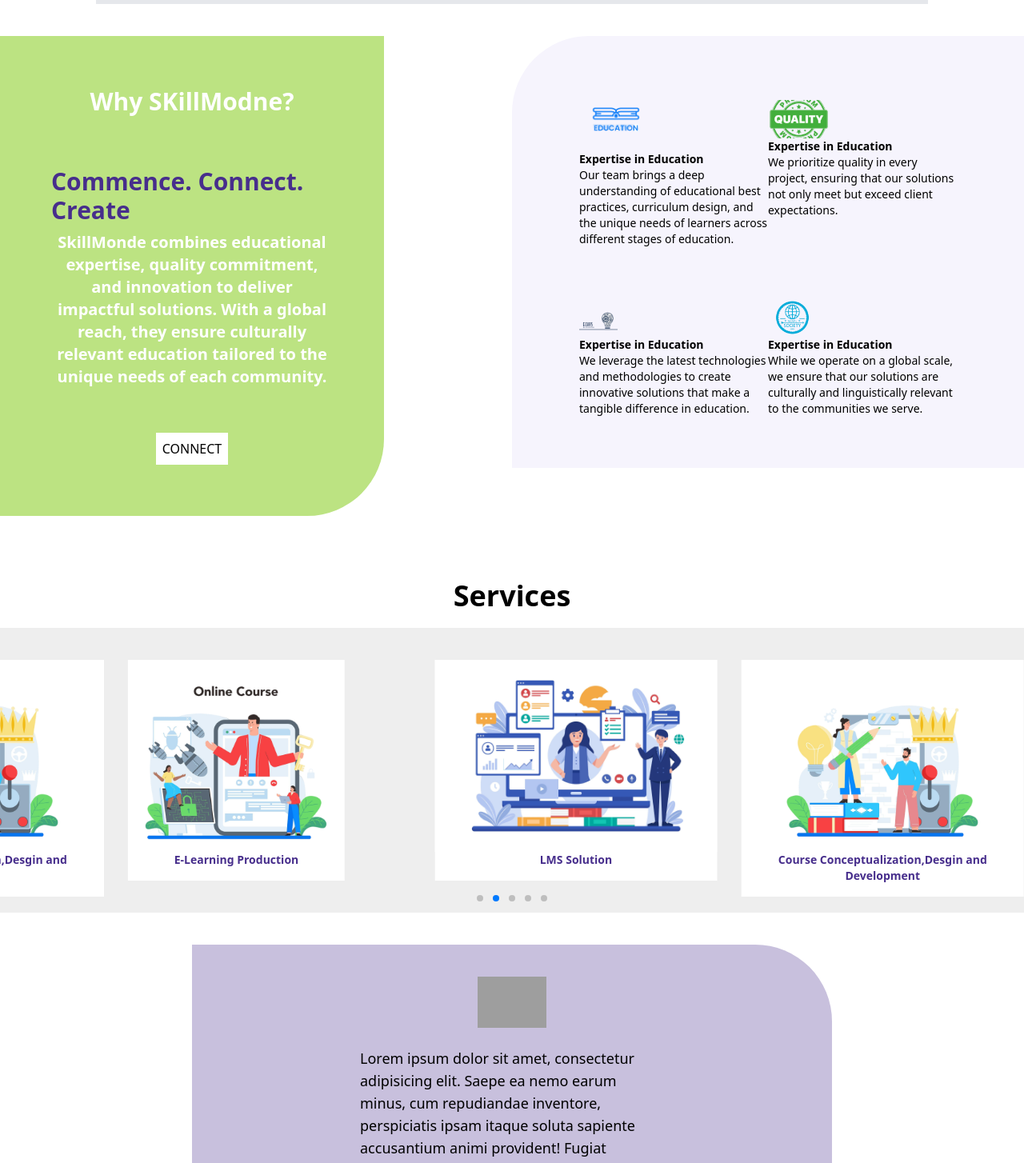
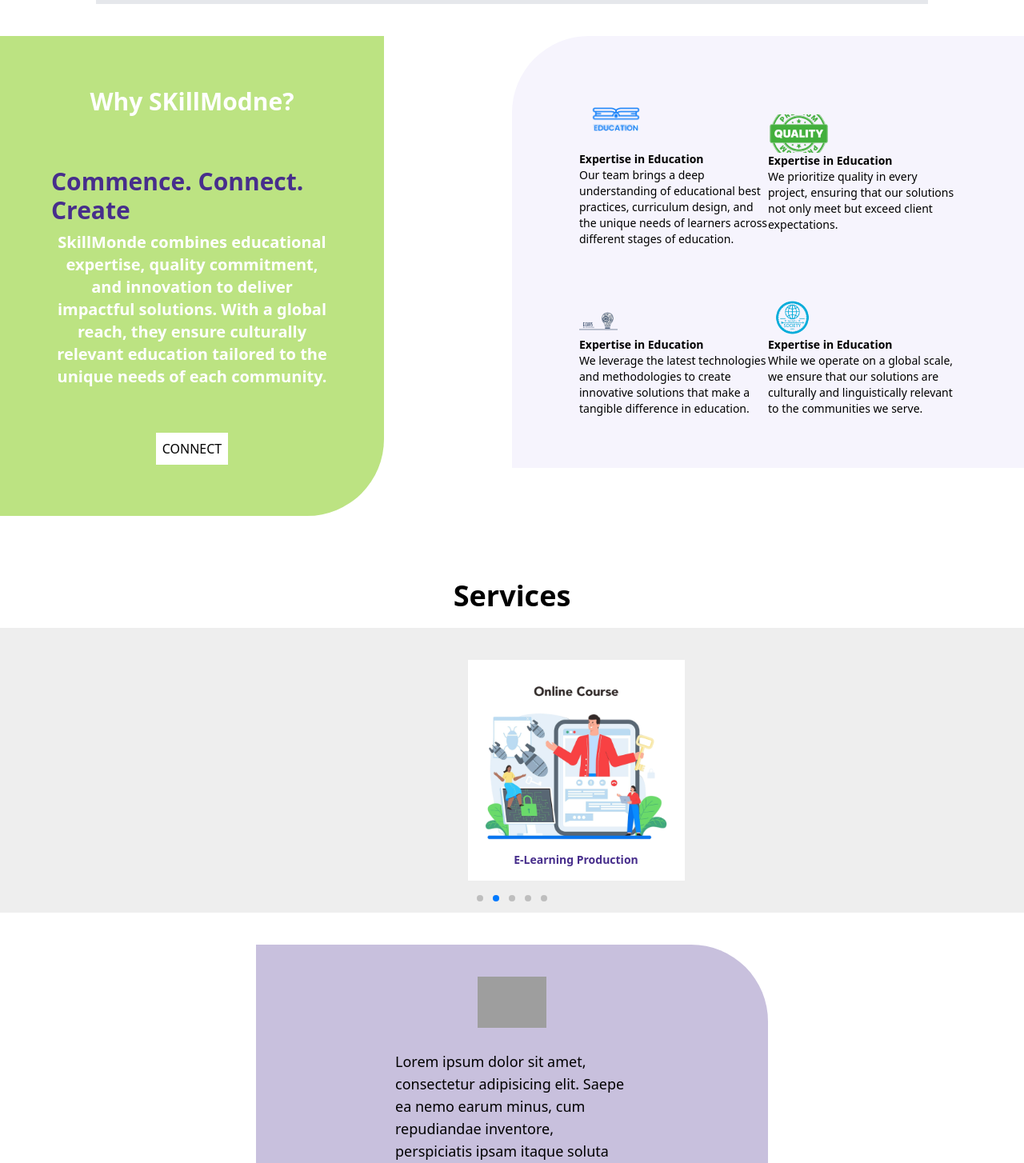
Before and after one commit to sanjeevs9/skillmonde-NGO, a React (Vite) app: page / in a window 1280 px wide. Shown: the part 900-2354 px from the top of the page at 80% size. Built offline with nearby package versions, Linux system fonts and the light colour scheme; grey boxes are pictures that could not be loaded.

Commit message:
design fix upto testinomials

```diff
--- a/src/components/AboutUs.jsx
+++ b/src/components/AboutUs.jsx
@@ -4,7 +4,7 @@
     return(
         <>
         <div className=" justify-center flex ">
-        <div className="w-[75rem]   pt-10 lg:pt-20 pl-20 pr-20">
+        <div className="w-[75rem]   pt-10 lg:pt-20 pl-5 pr-5 lg:pl-20 lg:pr-20">
             <div className="border-8 bborder-[#f6f5f7] bg-[#f6f5f7] p-10 ">
                 <div className=" text-white flex flex-col justify-center items-center gap-4">
                     <div className="bg-[#dddbdb] w-fit pl-2 pr-2">About Us</div>
--- a/src/components/Hero.jsx
+++ b/src/components/Hero.jsx
@@ -14,7 +14,7 @@
 export default function Hero(){
     return (
         <>
-         <div className=' relative z-0'>
+         <div className=' relative z-0 '>
             <div className='absolute   z-20  w-full pt-1'>
 
             <Navbar/>
@@ -32,9 +32,9 @@
       pagination={{clickable:true}}
       modules={[Autoplay,Navigation]}
     >
-      <SwiperSlide><div className=''><img src={one}></img> </div></SwiperSlide>
-      <SwiperSlide><div className=''><img src={two}></img> </div></SwiperSlide>
-      <SwiperSlide><div className=''><img src={three}></img> </div></SwiperSlide>
+      <SwiperSlide><div className='h-60 md:h-auto '><img className='object-cover h-full ' src={one}></img> </div></SwiperSlide>
+      <SwiperSlide><div className='h-60 md:h-auto '><img className='object-cover h-full '  src={two}></img> </div></SwiperSlide>
+      <SwiperSlide><div className='h-60 md:h-auto '><img className='object-cover h-full '  src={three}></img> </div></SwiperSlide>
     </Swiper>
     <div className="swiper-button-prev-custom">
     <img src={left} alt="Previous" />
--- a/src/components/Navbar.jsx
+++ b/src/components/Navbar.jsx
@@ -5,9 +5,9 @@
     return (
         <>
         <div className="bg-PPurple flex  bg-opacity-45  ">
-            <div><img className="h-10 md:h-14 lg:h-16 lg:pl-10 pl-5  " src={logo} /></div>
+            <div><img className="h-8 md:h-14 lg:h-16 lg:pl-10 pl-2  " src={logo} /></div>
             <div className="w-full flex justify-center">
-                <div className="flex lg:gap-20 gap-8 md:gap-14  items-center text-white lg:font-medium text-xs lg:text-sm ">
+                <div className="flex lg:gap-20 gap-6 md:gap-14  items-center text-white lg:font-medium text-xs lg:text-sm ">
                     <div className="cursor-pointer">HOME</div>
                     <div className="cursor-pointer">SERVICES</div>
                     <div className="cursor-pointer">CLIENTS</div>
--- a/src/components/Section3.jsx
+++ b/src/components/Section3.jsx
@@ -5,11 +5,11 @@
 export default function Section3(){
     return(
         <>
-        <div className="flex  pt-10">
-            <div className="w-1/2">
+        <div className="flex flex-col md:flex-row pt-10">
+            <div className="md:w-1/2 p-5 md:p-0 flex md:block  justify-center  items-center">
            <Section3Half1/>
            </div >
-           <div className="w-1/2 ">
+           <div className="md:w-1/2   p-5 md:p-0   flex md:block   justify-center  items-center ">
             <Section3Half2/>
             </div>
         </div>
--- a/src/components/Section3Half1.jsx
+++ b/src/components/Section3Half1.jsx
@@ -4,15 +4,15 @@
     return (
         <>
             <div>
-                <div className="bg-[#bce382] flex items-center justify-center w-9/12 rounded-br-[6rem]">
-                    <div className="flex flex-col items-center p-16 ">
-                        <div className="text-white font-bold text-3xl">
+                <div className="bg-[#bce382] flex items-center justify-center md:w-9/12 rounded-br-[6rem]">
+                    <div className="flex flex-col items-center p-10 lg:p-16 ">
+                        <div className="text-white font-bold text-2xl lg:text-3xl">
                             Why SKillModne?
                         </div>
-                        <div className="text-PPurple pt-16 font-bold text-3xl">
+                        <div className="text-PPurple pt-10 lg:pt-16 font-bold text-xl lg:text-3xl">
                             Commence. Connect. Create
                         </div>
-                        <div className="text-white font-semibold max-w-96 pt-2 text-center text-xl">
+                        <div className="text-white font-semibold max-w-96 pt-2 text-center text-lg lg:text-xl">
                         SkillMonde combines educational expertise, quality commitment, and innovation to deliver impactful solutions. With a global reach, they ensure culturally relevant education tailored to the unique needs of each community.
                         </div>
                         <div className="pt-14">
--- a/src/components/Section3Half2.jsx
+++ b/src/components/Section3Half2.jsx
@@ -7,11 +7,11 @@
 export default function Section3Half2(){
     return (
         <>
-            <div>
-                <div className="bg-[#f6f4fd] rounded-tl-[6rem]">
-                    <div className="flex flex-col p-16  gap-16 w-full ">
-                        <div className="flex w-full  justify-between pl-5 pr-5">
-                            <div className="flex flex-col w-60  ">
+            <div className="">
+                <div className="bg-[#f6f4fd] rounded-tl-[6rem] ">
+                    <div className="flex flex-col p-2 lg:p-16 gap-5  lg:gap-16  w-full ">
+                        <div className="flex flex-col lg:flex-row w-full  items-center  lg:justify-between pl-5 pr-5 gap-5 lg:gap-0">
+                            <div className="flex flex-col max-w-72 lg:w-60  ">
                                 <img className="size-fit h-20" src={education}/>
                                 <div className="font-bold text-sm">
                                     Expertise in Education
@@ -20,7 +20,7 @@
                                  Our team brings a deep understanding of educational best practices, curriculum design, and the unique needs of learners across different stages of education.
                                 </div>
                             </div>
-                            <div className="flex flex-col pt-4 w-60  ">
+                            <div className="flex flex-col pt-4 max-w-72 lg:w-60  ">
                                 <img className="size-fit h-12" src={quality}/>
                                 <div className="font-bold text-sm">
                                     Expertise in Education
@@ -30,8 +30,8 @@
                                 </div>
                             </div>
                         </div>
-                        <div className="flex  justify-between pl-5 pr-5">
-                            <div className="flex flex-col w-60">
+                        <div className="flex flex-col lg:flex-row items-center  lg:justify-between pl-5 pr-5 gap-5 lg:gap-0">
+                            <div className="flex flex-col max-w-72 lg:w-60">
                                 <img className="size-fit h-12" src={idea}/>
                                 <div className="font-bold text-sm">
                                     Expertise in Education
@@ -40,7 +40,7 @@
                                 We leverage the latest technologies and methodologies to create innovative solutions that make a tangible difference in education.
                                 </div>
                             </div>
-                            <div className="flex flex-col w-60">
+                            <div className="flex flex-col max-w-72 lg:w-60">
                                 <img className="size-fit h-12" src={social}/>
                                 <div className="font-bold text-sm">
                                     Expertise in Education
--- a/src/components/Services.jsx
+++ b/src/components/Services.jsx
@@ -3,7 +3,7 @@
 import learn from "../assets/learn.png"
 import lms from "../assets/lms.png"
 
-import React from 'react';
+import React, { useEffect, useState } from 'react';
 // Import Swiper React components
 import { Swiper, SwiperSlide } from 'swiper/react';
 
@@ -16,6 +16,29 @@
 // import required modules
 
 export default function Services(){
+    const [page,setpage]=useState(1);
+
+    useEffect(()=>{
+        const handle=()=>{
+            if(window.innerWidth>=850){
+                setpage(2);
+            }
+            if(window.innerWidth<850){
+                setpage(1);
+            }
+            if(window.innerWidth>1250){
+                setpage(3);
+            }
+            console.log(window.innerWidth)
+        }
+        window.addEventListener("resize",handle);
+
+        return ()=>{
+            window.removeEventListener("resize",handle)
+        }
+
+
+    },[window])
     return(
 
         <>
@@ -27,7 +50,7 @@
                 "--swiper-pagination-bullet-vertical-gap": "10px"
             }}
         spaceBetween={30}
-        slidesPerView={3}
+        slidesPerView={page}
         autoplay={{delay: 3500,disableOnInteraction: false}}
         loop={true}
         speed={2000}
@@ -37,13 +60,13 @@
         }}
         modules={[Pagination,Navigation,Autoplay]}
 
-        className="mySwiper bg-[#eeeeee] flex xl:pl-40 pb-5 pt-10"
+        className="mySwiper bg-[#eeeeee] flex xl:pl-40 pb-10 pt-10 "
       >
-        <SwiperSlide><ServicesComp text={"Course Conceptualization,Desgin and Development"} image={course}/></SwiperSlide>
-        <SwiperSlide><ServicesComp text={"E-Learning Production"} image={learn}/></SwiperSlide>
-        <SwiperSlide><ServicesComp text={"LMS Solution"} image={lms}/></SwiperSlide>
-        <SwiperSlide><ServicesComp text={"Course Conceptualization,Desgin and Development"} image={course}/></SwiperSlide>
-        <SwiperSlide><ServicesComp text={"E-Learning Production"} image={learn}/></SwiperSlide>
+        <SwiperSlide className="flex justify-center items-center"><ServicesComp text={"Desgin and Development"} image={course}/></SwiperSlide>
+        <SwiperSlide className="flex justify-center items-center"><ServicesComp text={"E-Learning Production"} image={learn}/></SwiperSlide>
+        <SwiperSlide className="flex justify-center items-center"><ServicesComp text={"LMS Solution"} image={lms}/></SwiperSlide>
+        <SwiperSlide className="flex justify-center items-center"><ServicesComp text={"Desgin and Development"} image={course}/></SwiperSlide>
+        <SwiperSlide className="flex justify-center items-center"><ServicesComp text={"E-Learning Production"} image={learn}/></SwiperSlide>
 
       </Swiper>
             </div>
--- a/src/components/TestimonialComp.jsx
+++ b/src/components/TestimonialComp.jsx
@@ -4,13 +4,13 @@
     return(
         <>
         <div className=" flex justify-center">
-            <div className="bg-[#c8c0dd] rounded-tr-[6rem] rounded-bl-[6rem] p-5 w-[50rem] pt-10 bg">
+            <div className="bg-[#c8c0dd] rounded-tr-[6rem] rounded-bl-[6rem] p-5 w-[40rem] pt-10 bg ">
 
-                <div className="flex flex-col items-center gap-6">
+                <div className="flex flex-col items-center gap-2 lg:gap-6">
                     <div>
                     <img className="size-fit h-16" src="https://avatar.iran.liara.run/public" />
                     </div>
-                    <div className="w-1/2 font-medium text-lg">
+                    <div className="lg:w-1/2 w-72  p-1 text-base font-medium lg:text-lg">
                         {review}
                     </div>
                     <div className="italic font-semibold pb-10">
--- a/src/components/Testimonials.jsx
+++ b/src/components/Testimonials.jsx
@@ -8,7 +8,7 @@
 export default function Testimonial(){
     return(
         <>
-            <div className="pt-10">
+            <div className="pt-10 p-5">
             <Swiper className=''
       spaceBetween={50}
       slidesPerView={1}
@@ -25,10 +25,6 @@
       <SwiperSlide><TestimonialComp review={"Lorem ipsum dolor sit amet, consectetur adipisicing elit. Saepe ea nemo earum minus, cum repudiandae inventore, perspiciatis ipsam itaque soluta sapiente accusantium animi provident! Fugiat explicabo non aliquid iste eum?"}  client={"-sanjeev"}/></SwiperSlide>
       <SwiperSlide><TestimonialComp review={"Lorem ipsum dolor sit amet, consectetur adipisicing elit. Saepe ea nemo earum minus, cum repudiandae inventore, perspiciatis ipsam itaque soluta sapiente accusantium animi provident! Fugiat explicabo non aliquid iste eum?"}  client={"-sanjeev"}/></SwiperSlide>
     </Swiper>
-                <div className="  flex justify-center">
-
-
-                </div>
             </div>
         </>
     )
```
